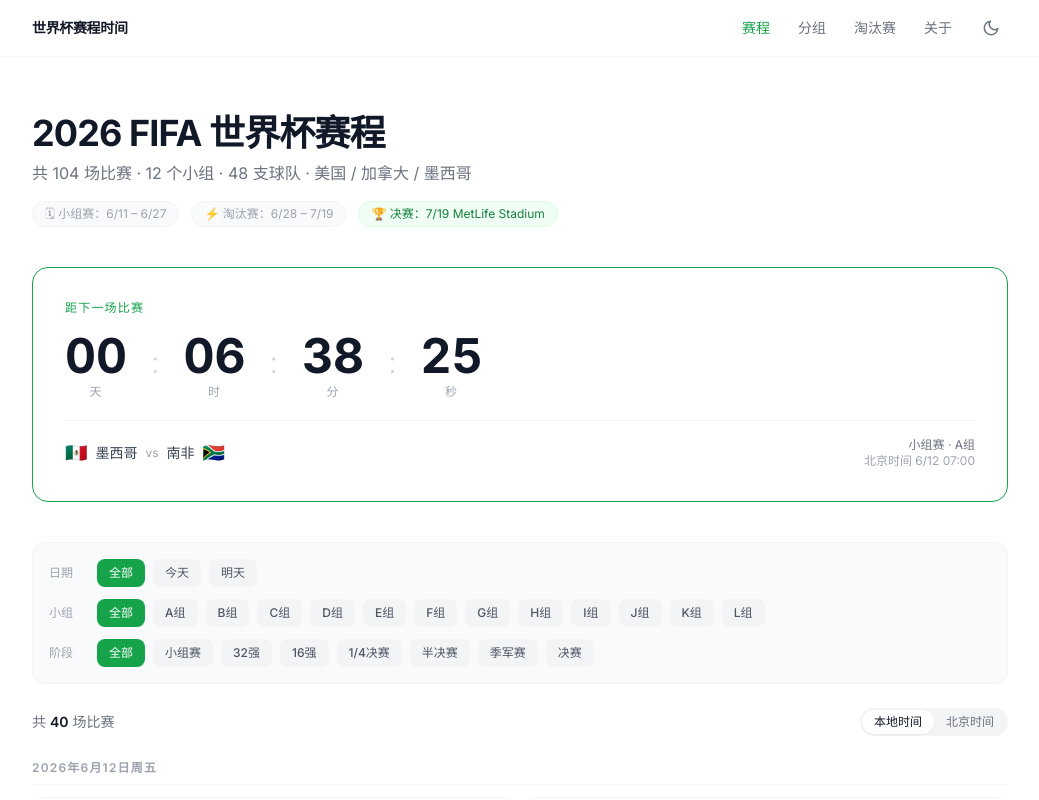
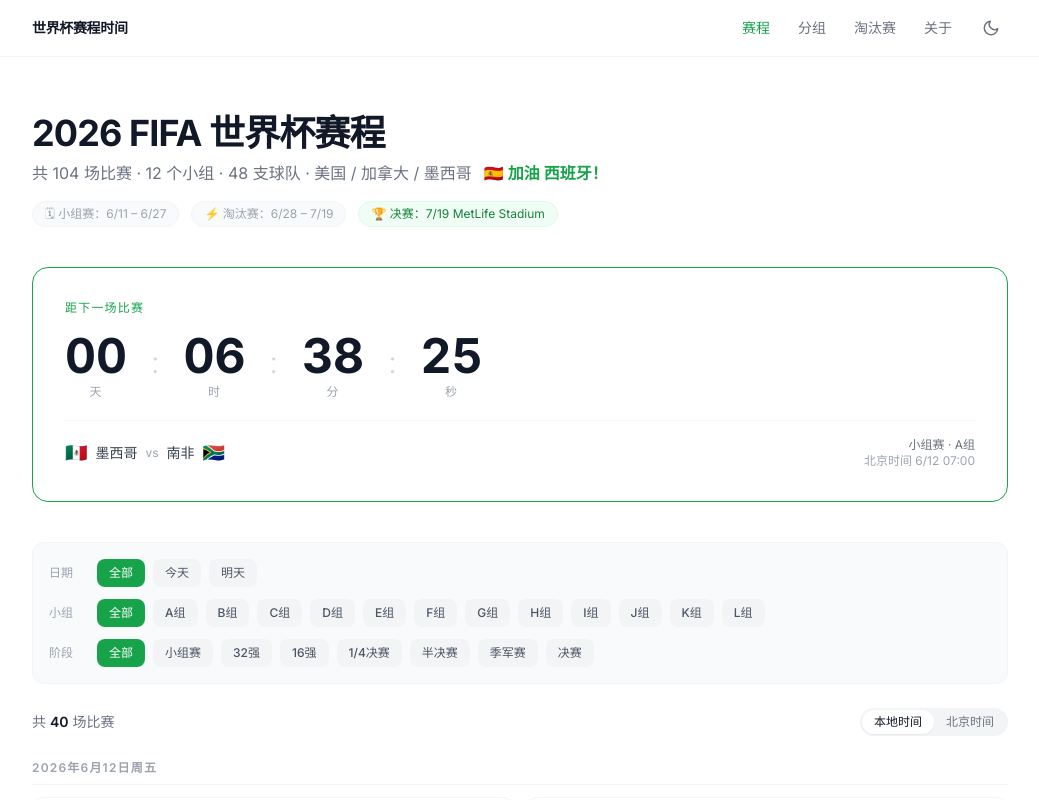
Before and after one commit to Fen-dru/worldcup-2026, a Next.js app: page / in a window 1280 px wide. Shown: the top 800 px of the page, without its empty margins (120-1159 px from the left). Built offline with nearby package versions, Linux system fonts and the light colour scheme.

Commit message:
加油西班牙

```diff
--- a/app/page.tsx
+++ b/app/page.tsx
@@ -41,6 +41,7 @@ export default function HomePage() {
           </h1>
           <p className="mt-2 text-gray-500 dark:text-gray-400 text-sm sm:text-base">
             共 104 场比赛 · 12 个小组 · 48 支球队 · 美国 / 加拿大 / 墨西哥
+            <span className="ml-3 text-green-600 dark:text-green-500 font-semibold">🇪🇸 加油 西班牙！</span>
           </p>
           <div className="mt-4 flex flex-wrap gap-3 text-xs text-gray-400 dark:text-gray-500">
             <span className="inline-flex items-center gap-1.5 bg-gray-50 dark:bg-gray-900 border border-gray-100 dark:border-gray-800 rounded-full px-3 py-1">
```
